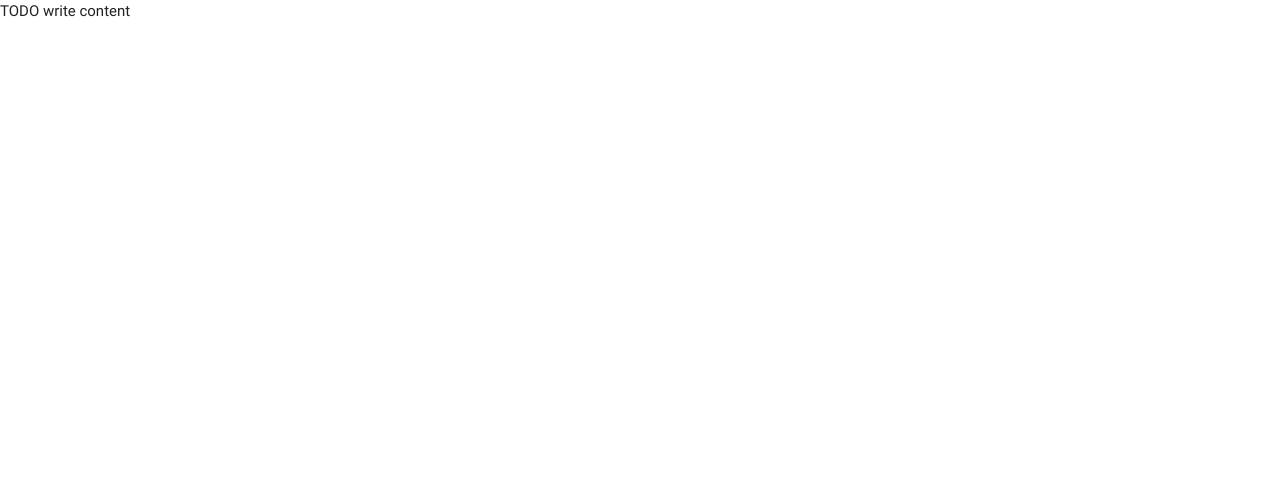
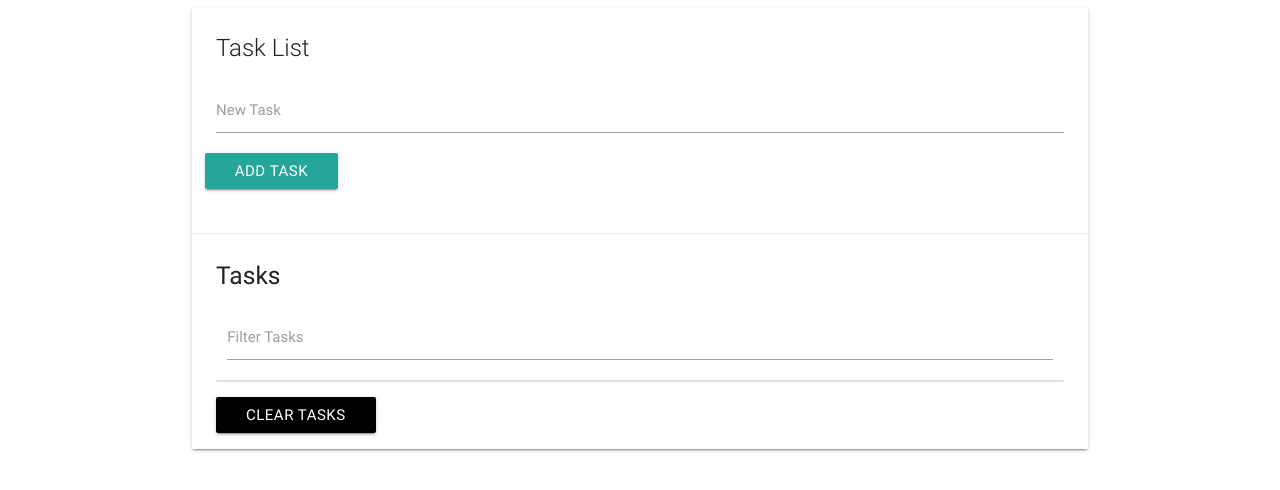
Before and after one commit to BorivojeSkrbina/to-do-list, a plain HTML site: page todo/public_html/index.html in a window 1280 px wide. Drawn offline with nearby package versions, Linux system fonts and the light colour scheme.

Commit message:
zavrsen UI

```diff
--- a/todo/public_html/index.html
+++ b/todo/public_html/index.html
@@ -9,7 +9,35 @@
         <link href="https://maxcdn.bootstrapcdn.com/font-awesome/4.7.0/css/font-awesome.min.css" rel="stylesheet" integrity="sha384-wvfXpqpZZVQGK6TAh5PVlGOfQNHSoD2xbE+QkPxCAFlNEevoEH3Sl0sibVcOQVnN" crossorigin="anonymous">
     </head>
     <body>
-        <div>TODO write content</div>
+        <div class="container">
+            <div class="row">
+                <div class="col s12">
+                    <div id="main" class="card">
+                        <div class="card-content">
+                            <span class="card-title">Task List</span>
+                            <div class="row">
+                                <form id="task-form">
+                                    <div class="input-field col s12">
+                                        <input type="text" name="task" id="task">
+                                        <label for="task">New Task</label>
+                                    </div>
+                                    <input type="submit" value="Add Task" class="btn">
+                                </form>
+                            </div>
+                        </div>
+                        <div class="card-action">
+                            <h5 id="task-title">Tasks</h5>
+                            <div class="input-field col s12">
+                                <input type="text" name="filter" id="filter">
+                                <label for="filter">Filter Tasks</label>
+                            </div>
+                            <ul class="collection"></ul>
+                            <a href="#" class="clear-tasks btn black">Clear Tasks</a>
+                        </div>
+                    </div>
+                </div>
+            </div>
+        </div>
 
 
         <script
```
